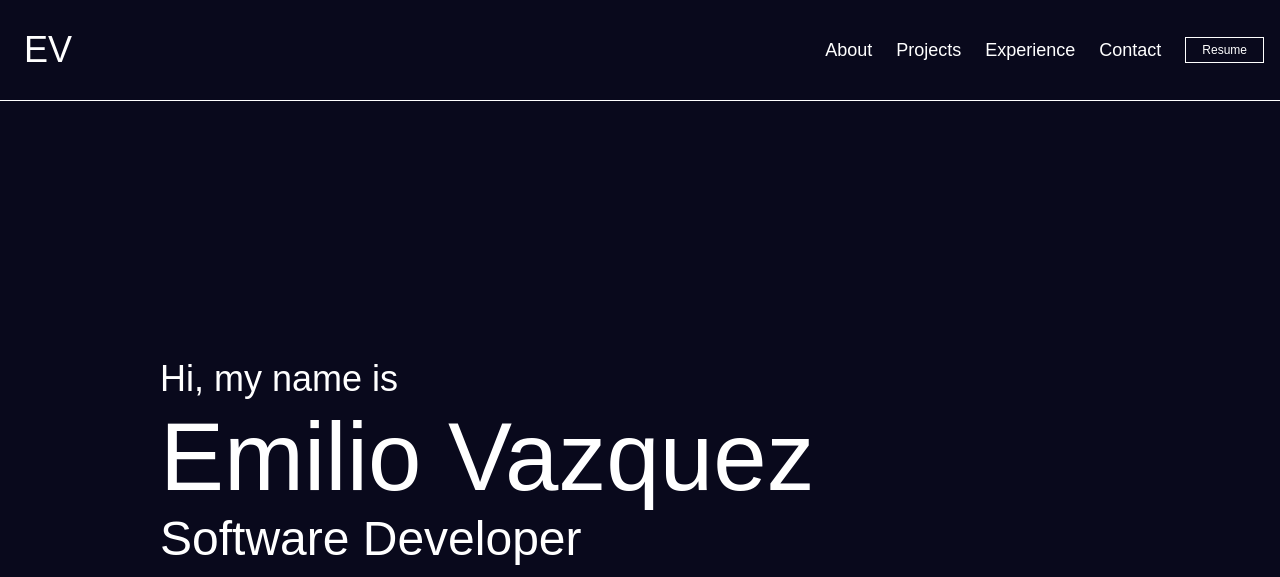
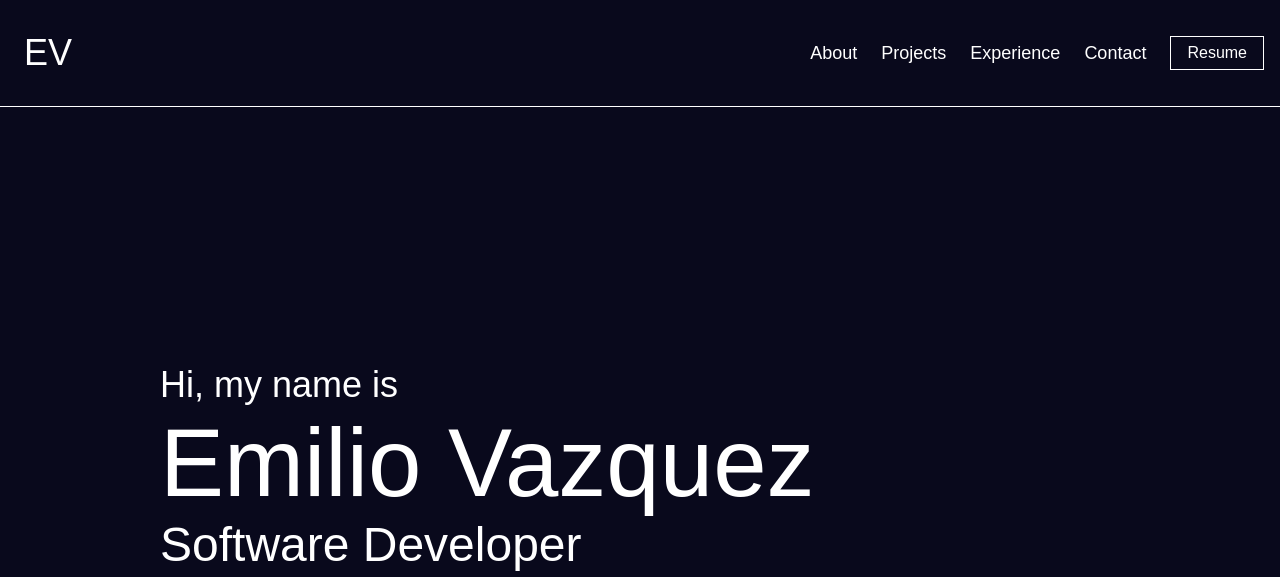
Before and after one commit to emilio-fv/portfolio-website, a Gatsby site: page / in a window 1280 px wide. Shown: the top 577 px of the page. Built offline with nearby package versions, Linux system fonts and the light colour scheme; Gatsby itself is replaced by a stand-in of ours.

Commit message:
responsive design bug fixes

```diff
--- a/src/components/Navbar/index.js
+++ b/src/components/Navbar/index.js
@@ -37,7 +37,7 @@ const Navbar = () => {
                         <AnchorLink to="/#contact" className='hover:underline text-xs md:text-lg'>Contact</AnchorLink>
                     </li>
                     <li>
-                        <button onClick={event => handleResumeClick()} className='text-xs px-4 py-1 border-solid border-[.5px] border-white hover:border-slate-400 text-lg'>Resume</button>
+                        <button onClick={event => handleResumeClick()} className='text-xs md:text-base px-4 py-1 border-solid border-[.5px] border-white hover:border-slate-400 text-lg'>Resume</button>
                     </li>
                 </ul>
             </div>
```
